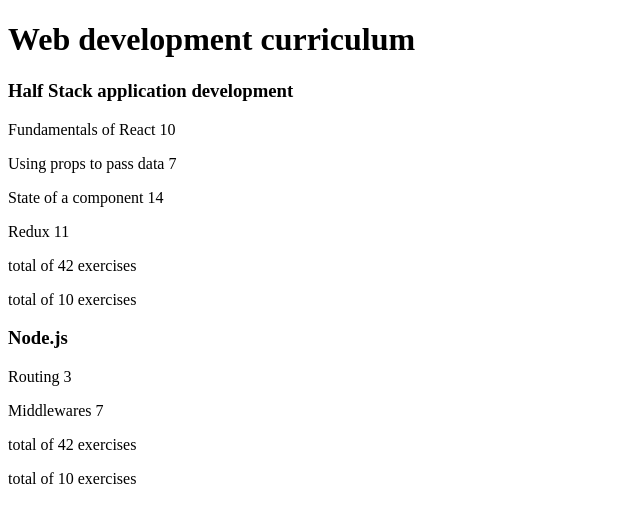
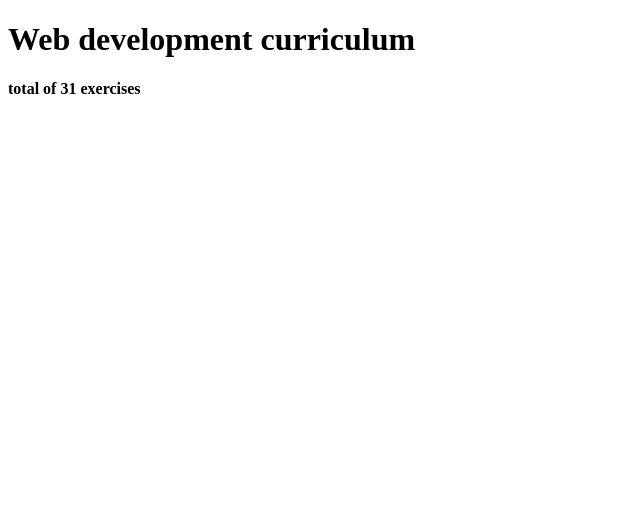
Before and after one commit to Brian-Almada/fullstackopen-react, a React (Vite) app: page / in a window 1280 px wide. Shown: the top 522 px of the page, without its empty margins (0-640 px from the left). Built offline with nearby package versions, Linux system fonts and the light colour scheme.

Commit message:
Probar otra manera de resolver el problema usando nuevos componentes

```diff
--- a/src/App.jsx
+++ b/src/App.jsx
@@ -1,8 +1,8 @@
 import Course from "./components/Course"
 
 const App = () => {
-  const course = [
-    {
+  const course = {
+    id: 1,
     name: 'Half Stack application development',
     parts: [
       {
@@ -16,34 +16,12 @@
         id: 2
       },
       {
-          name : 'State of a component',
+        name: 'State of a component',
         exercises: 14,
-          id : 3
-        },
-        {
-          name: 'Redux',
-          exercises: 11,
-          id: 4
-        }
-      ]
-    },
-    {
-      name: 'Node.js',
-      id: 2,
-      parts: [
-        {
-          name: 'Routing',
-          exercises: 3,
-          id: 1
-        },
-        {
-          name: 'Middlewares',
-          exercises: 7,
-          id: 2
+        id: 3
       }
     ]
   }
-  ]
 
   return <Course course={course} />
 }
--- a/src/components/Course.jsx
+++ b/src/components/Course.jsx
@@ -8,35 +8,25 @@
     )
 }
 
-const Total = ({course}) => {
-
-    const totalCourses = (sum, part) => sum + part.exercises
-    const total = course.map(courseName =>
-        courseName.parts.reduce(totalCourses, 0))
-        console.log(total)
+const Part = ({part}) => {
     return (
         <div>
-            {total.map((total, i) => <p key={i + 1}>total of {total} exercises</p>)}
+            <p>{part.name} {part.exercises}</p>
         </div>
     )
 }
 
-const Content = ({course}) => {
-    console.log(course)
-
+const Content = ({parts}) => {
+    console.log(parts)
+    const totalCourse = parts.reduce((total, part) => total + part.exercises, 0)
     return (
         <>
-            {course.map(courseName => (
-                <div key={courseName}>
-                    <h3>{courseName.name}</h3>
-                    <div>
-                        {courseName.parts.map(part => (
-                            <p key={part.id}>{part.name} {part.exercises}</p>
-                        ))}
-                        <Total course={course} />
-                    </div>
-                </div>
-            )    )}
+            {
+                parts.map((part) => {
+                    <Part key={part.id} part={part}/>
+                })
+            }
+            <b>total of {totalCourse} exercises</b>
         </>
     )
 }
@@ -46,7 +36,7 @@
     return (
         <div>
             <Header />
-            <Content course={course} />
+            <Content parts={course.parts} />
         </div>
     )
 }
```
Also changed, not shown: src/components/Content.jsx (added), src/components/Header.jsx (added). Lines whose indentation alone changed are shown as unchanged.
